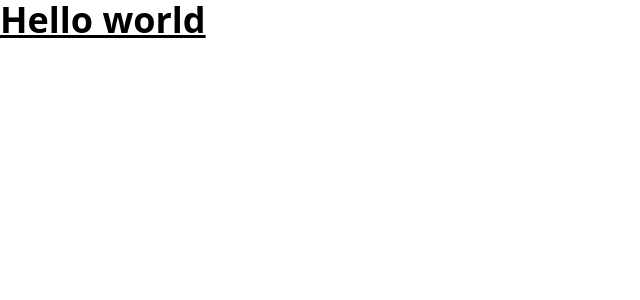
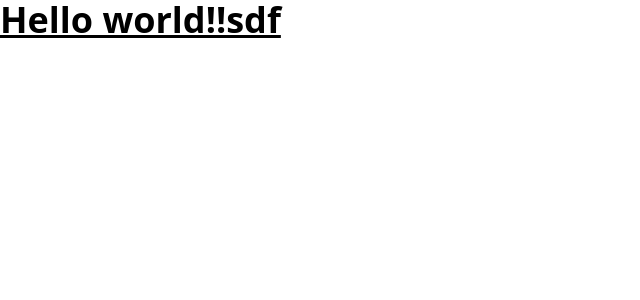
Before and after one commit to koionaroll/remotion-front, a React (Vite) app: page / in a window 1280 px wide. Shown: the top 300 px of the page, without its empty margins (0-640 px from the left). Built offline with nearby package versions, Linux system fonts and the light colour scheme.

Commit message:
first commit on dev

```diff
--- a/src/App.tsx
+++ b/src/App.tsx
@@ -3,7 +3,7 @@ function App() {
 
   return (
     <h1 className="text-4xl font-bold underline">
-      Hello world
+      Hello world!!sdf
     </h1>
   )
 }
```
